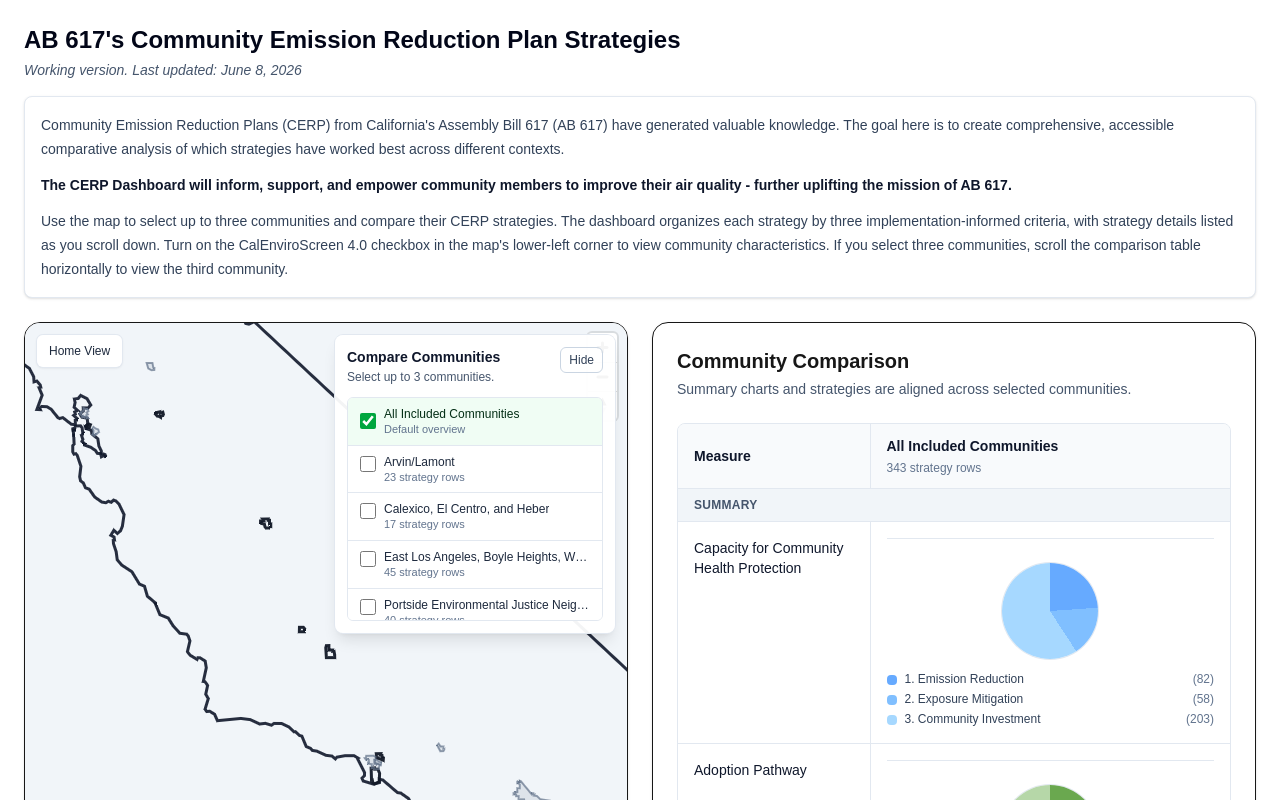
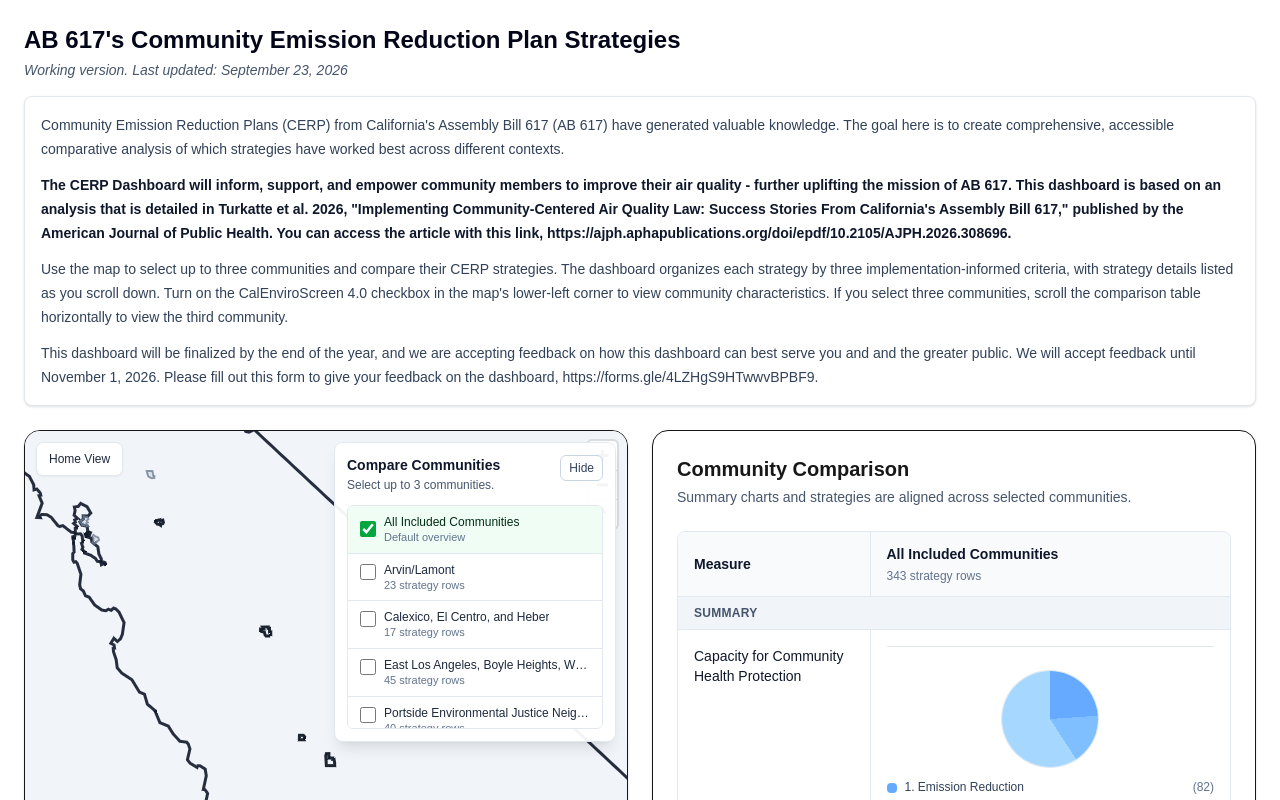
Before and after one commit to ccturkatte-02/ab617-cerp-dashboard, a Next.js app: page /community in a window 1280 px wide. Shown: the top 800 px of the page. Built offline with nearby package versions, Linux system fonts and the light colour scheme; no server answers.

Commit message:
updating description of the dashboard

```diff
--- a/app/community/page.tsx
+++ b/app/community/page.tsx
@@ -759,7 +759,7 @@
           AB 617&apos;s Community Emission Reduction Plan Strategies
         </h1>
         <p className="mt-1 text-sm italic text-slate-600">
-          Working version. Last updated: June 8, 2026
+          Working version. Last updated: September 23, 2026
         </p>
         <div className="mt-4 w-full rounded-lg border border-slate-200 bg-white p-4 text-sm leading-6 text-slate-700 shadow-sm">
           <p>
@@ -772,7 +772,12 @@
           <p className="mt-3 font-semibold text-slate-900">
             The CERP Dashboard will inform, support, and empower community
             members to improve their air quality - further uplifting the mission
-            of AB 617.
+            of AB 617. This dashboard is based on an analysis that is detailed in
+            Turkatte et al. 2026, "Implementing Community-Centered Air Quality
+            Law: Success Stories From California&apos;s Assembly Bill 617,"
+            published by the American Journal of Public Health. You can access the
+            article with this link,
+            https://ajph.aphapublications.org/doi/epdf/10.2105/AJPH.2026.308696.
           </p>
           <p className="mt-3">
             Use the map to select up to three communities and compare their CERP
@@ -782,6 +787,13 @@
             map&apos;s lower-left corner to view community characteristics. If you
             select three communities, scroll the comparison table horizontally
             to view the third community.
+          </p>
+
+          <p className="mt-3">
+            This dashboard will be finalized by the end of the year, and we
+            are accepting feedback on how this dashboard can best serve you and
+            and the greater public. We will accept feedback until November 1, 2026.
+            Please fill out this form to give your feedback on the dashboard, https://forms.gle/4LZHgS9HTwwvBPBF9.
           </p>
         </div>
       </div>
```
Also changed, not shown: 1 other file (tests, documents, lock files or other folders).
